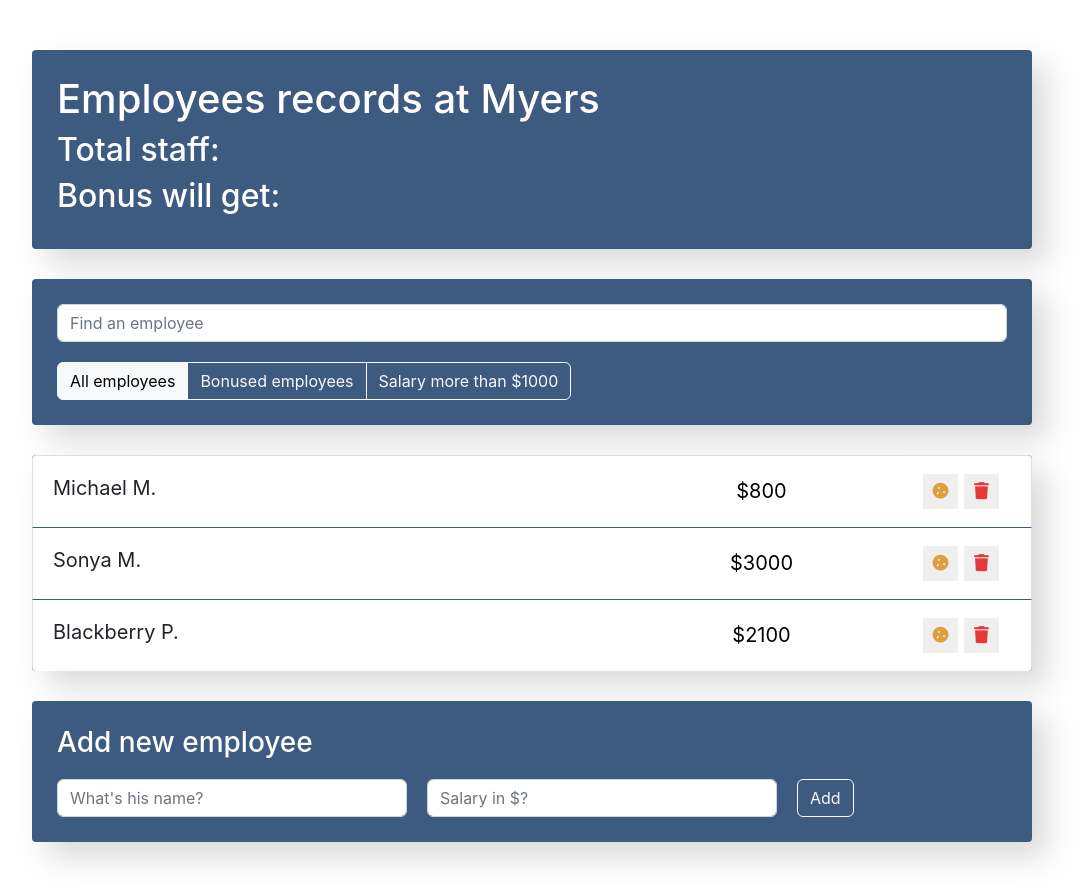
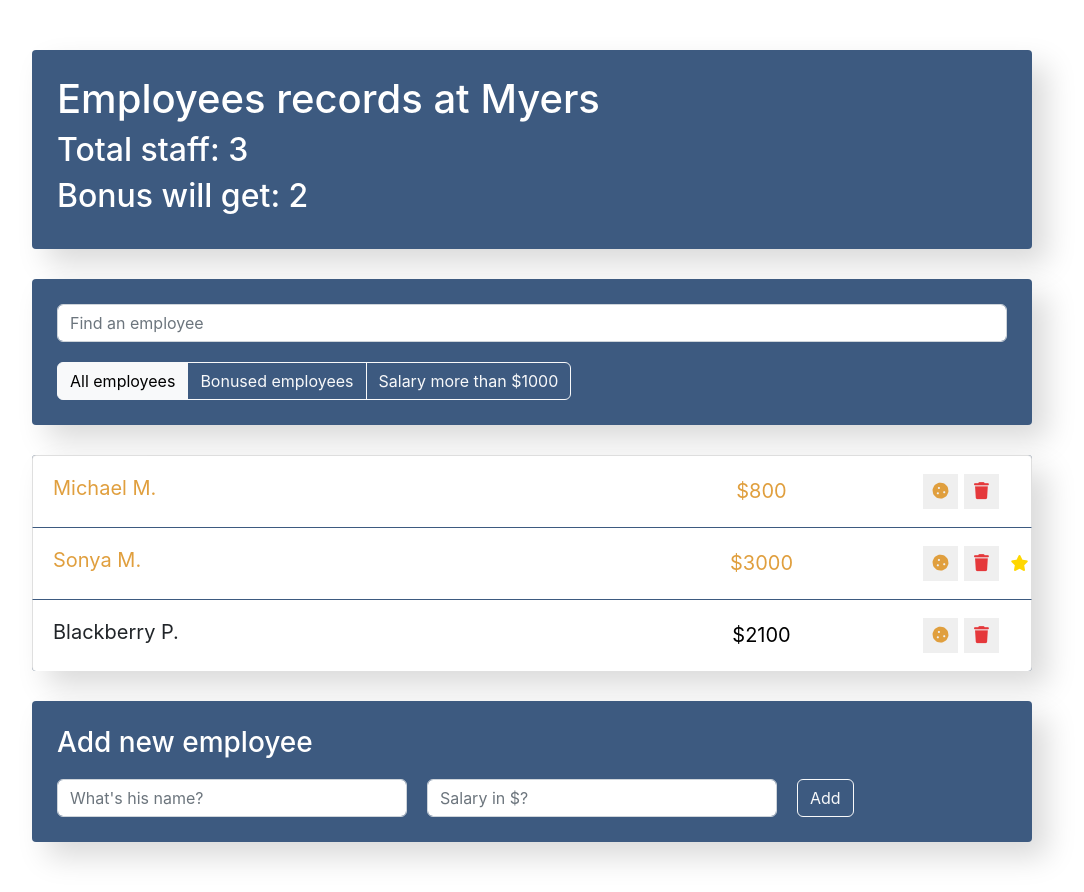
Before and after one commit to devmoek/react-employees-records, a React (Create React App) app: page / in a window 1280 px wide. Shown: the whole page, without its empty margins (108-1192 px from the left). Built offline with nearby package versions, Linux system fonts and the light colour scheme.

Commit message:
add employees + optimization

```diff
--- a/src/components/app-info/app-info.js
+++ b/src/components/app-info/app-info.js
@@ -1,11 +1,11 @@
 import './app-info.css'
 
-const AppInfo = () => {
+const AppInfo = ({employees, increased}) => {
     return (
         <div className="app-info">
             <h1>Employees records at Myers</h1>
-            <h2>Total staff: </h2>
-            <h2>Bonus will get: </h2>
+            <h2>Total staff: {employees}</h2>
+            <h2>Bonus will get: {increased}</h2>
         </div>
     )
 }
--- a/src/components/app/app.js
+++ b/src/components/app/app.js
@@ -15,9 +15,9 @@ class App extends Component {
 
         this.state = {
             data: [
-                {name: 'Michael M.', salary: 800, increase: true, id: 1},
-                {name: 'Sonya M.', salary: 3000, increase: true, id: 2},
-                {name: 'Blackberry P.', salary: 2100, increase: false, id: 3},
+                {name: 'Michael M.', salary: 800, increase: true, like: false, id: 1},
+                {name: 'Sonya M.', salary: 3000, increase: true, like: true, id: 2},
+                {name: 'Blackberry P.', salary: 2100, increase: false, like: false, id: 3},
             ]
         }
 
@@ -29,7 +29,6 @@ class App extends Component {
             return {
                 data: data.filter(item => item.id !== id)
             }
-
         })
     }
 
@@ -38,8 +37,10 @@ class App extends Component {
             name,
             salary,
             increase: false,
+            like: false,
             id: this.maxId++
         }
+
         this.setState(({data}) => {
             const newArr = [...data, newItem];
             return {
@@ -48,17 +49,50 @@ class App extends Component {
         });
     }
 
+    onToggleProp = (id, prop) => {
+
+        // one of the working method
+            // this.setState(({data}) => {
+            //     const index = data.findIndex(elem => elem.id === id);
+
+            //     const old = data[index];
+            //     const newItem = {...old, increase: !old.increase};
+            //     const newArr = [...data.slice(0, index), newItem, ...data.slice(index + 1)];
+
+            //     return {
+            //         data: newArr
+            //     }
+            // })
+
+        this.setState(({data}) => ({
+            data: data.map(item => {
+                if (item.id === id) {
+                    return {...item, [prop]: !item[prop]}
+                }
+                return item;
+            })
+        }))
+    }
+
     render() {
+        const employees = this.state.data.length;
+        const increased = this.state.data.filter(item => item.increase).length;
+
         return (
             <div className="app">
-                <AppInfo />
+                <AppInfo
+                    employees={employees}
+                    increased={increased}
+                />
                 <div className="search-panel">
                     <SearchPanel />
                     <AppFilter />
                 </div>
                 <EmployeesList
                     data={this.state.data}
-                    onDelete={this.deleteItem} />
+                    onDelete={this.deleteItem}
+                    onToggleProp={this.onToggleProp}
+                />
                 <EmployeesAddForm onAdd={this.addItem} />
             </div>
         );
--- a/src/components/employees-list-item.js/employees-list-item.js
+++ b/src/components/employees-list-item.js/employees-list-item.js
@@ -1,31 +1,8 @@
-import { Component } from 'react';
 import './employees-list-item.css';
 
 
-class EmployeesListItem extends Component {
-    constructor(props) {
-        super(props);
-        this.state = {
-            increase: false,
-            like: false
-        }
-    }
-
-    onIncrease = () => {
-        this.setState(({increase}) => ({
-            increase: !increase
-        }))
-    }
-
-    onLike = () => {
-        this.setState(({like}) => ({
-            like: !like
-        }))
-    }
-
-    render() {
-        const {name, salary, onDelete} = this.props;
-        const {increase, like} = this.state;
+const EmployeesListItem = (props) => {
+        const {name, salary, onDelete, onToggleProp, increase, like} = props;
 
         let classNames = "list-group-item d-flex justify-content-between";
         if (increase) {
@@ -38,12 +15,13 @@ class EmployeesListItem extends Component {
 
         return (
             <li className={classNames}>
-                <span className="list-group-item-label" onClick={this.onLike}>{name}</span>
+                <span className="list-group-item-label" onClick={onToggleProp} data-toggle="like">{name}</span>
                 <input type="text" className="list-group-item-input" defaultValue={"$" + salary}/>
                 <div className='d-flex justify-content-center align-items-center'>
                     <button type="button"
                         className="btn-cookie btn-sm"
-                        onClick={this.onIncrease}>
+                        onClick={onToggleProp}
+                        data-toggle="increase">
                         <i className="fas fa-cookie"></i>
                     </button>
 
@@ -56,7 +34,6 @@ class EmployeesListItem extends Component {
                 </div>
             </li>
         )
-    }
 }
 
 export default EmployeesListItem;
--- a/src/components/employees-list/employees-list.js
+++ b/src/components/employees-list/employees-list.js
@@ -1,7 +1,7 @@
 import EmployeesListItem from "../employees-list-item.js/employees-list-item";
 import './employees-list.css'
 
-const EmployeesList = ({data, onDelete}) => {
+const EmployeesList = ({data, onDelete, onToggleProp}) => {
 
     const elements = data.map(item => {
         const {id, ...itemProps} = item;
@@ -10,7 +10,9 @@ const EmployeesList = ({data, onDelete}) => {
             <EmployeesListItem
                 key={id}
                 {...itemProps}
-                onDelete={() => onDelete(id)}/>
+                onDelete={() => onDelete(id)}
+                onToggleProp={(e) => onToggleProp(id, e.currentTarget.getAttribute('data-toggle'))}
+                />
         )
     })
 
```
